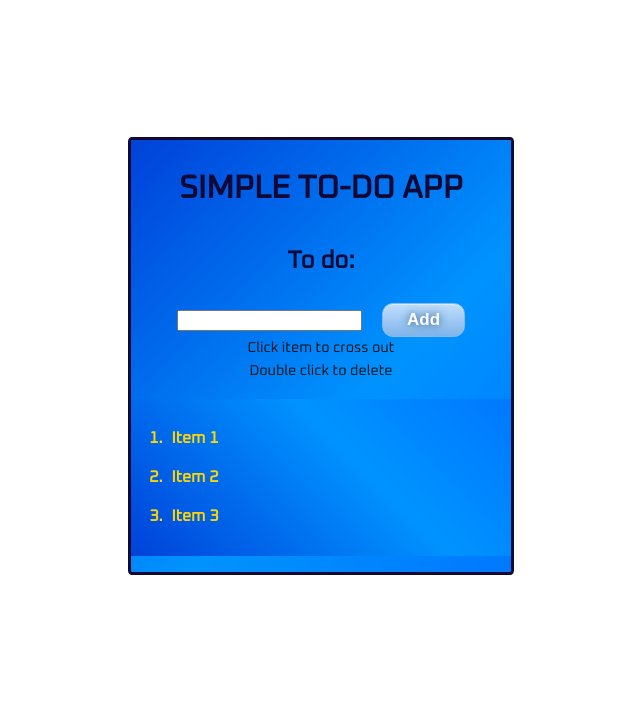
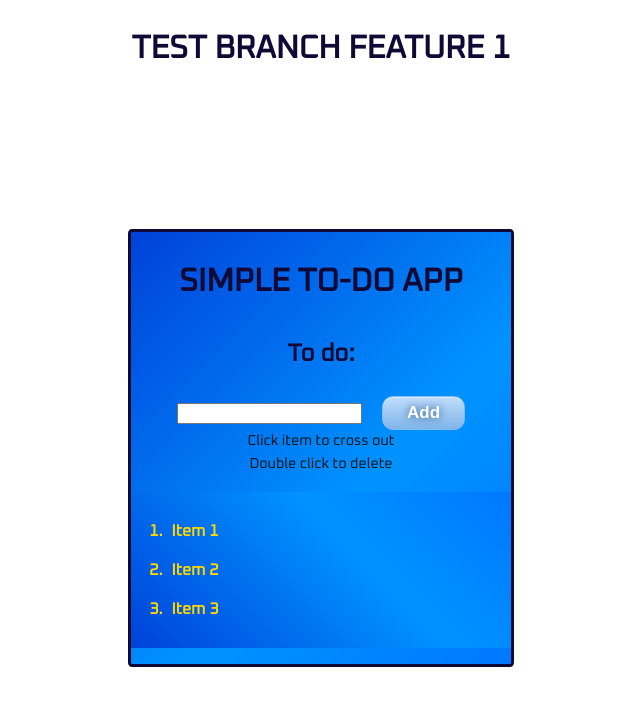
Before and after one commit to spectacularmountains/to-do-app, a website with bundled scripts: page src/index.html in a window 1280 px wide. Shown: the whole page, without its empty margins (319-959 px from the left). Built offline with nearby package versions, Linux system fonts and the light colour scheme.

Commit message:
Changing text

```diff
--- a/src/index.html
+++ b/src/index.html
@@ -14,6 +14,7 @@
 </head>
 
 <body>
+	<h1> TEST BRANCH FEATURE 1 </h1>
     <br>
 
     <div class="mainBox" id="mainDiv">
```
